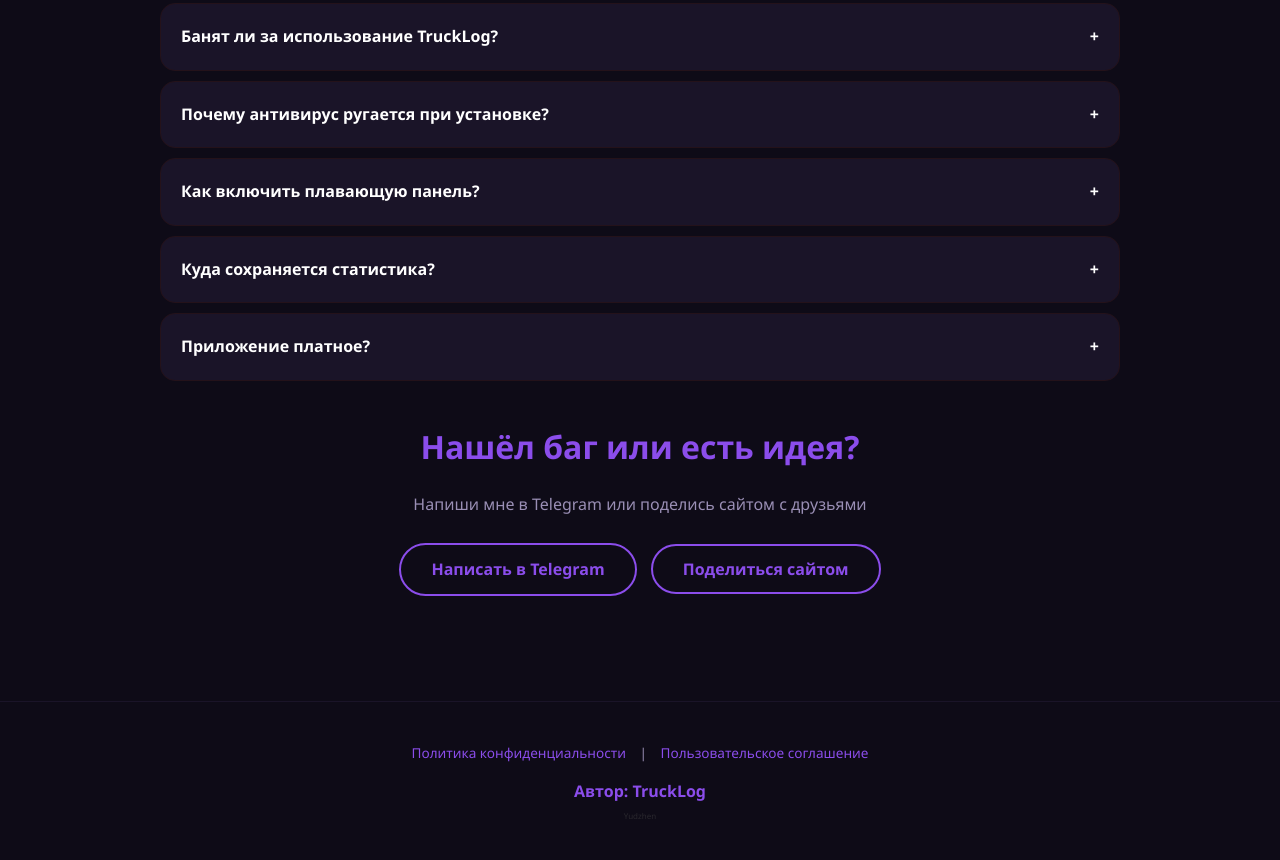
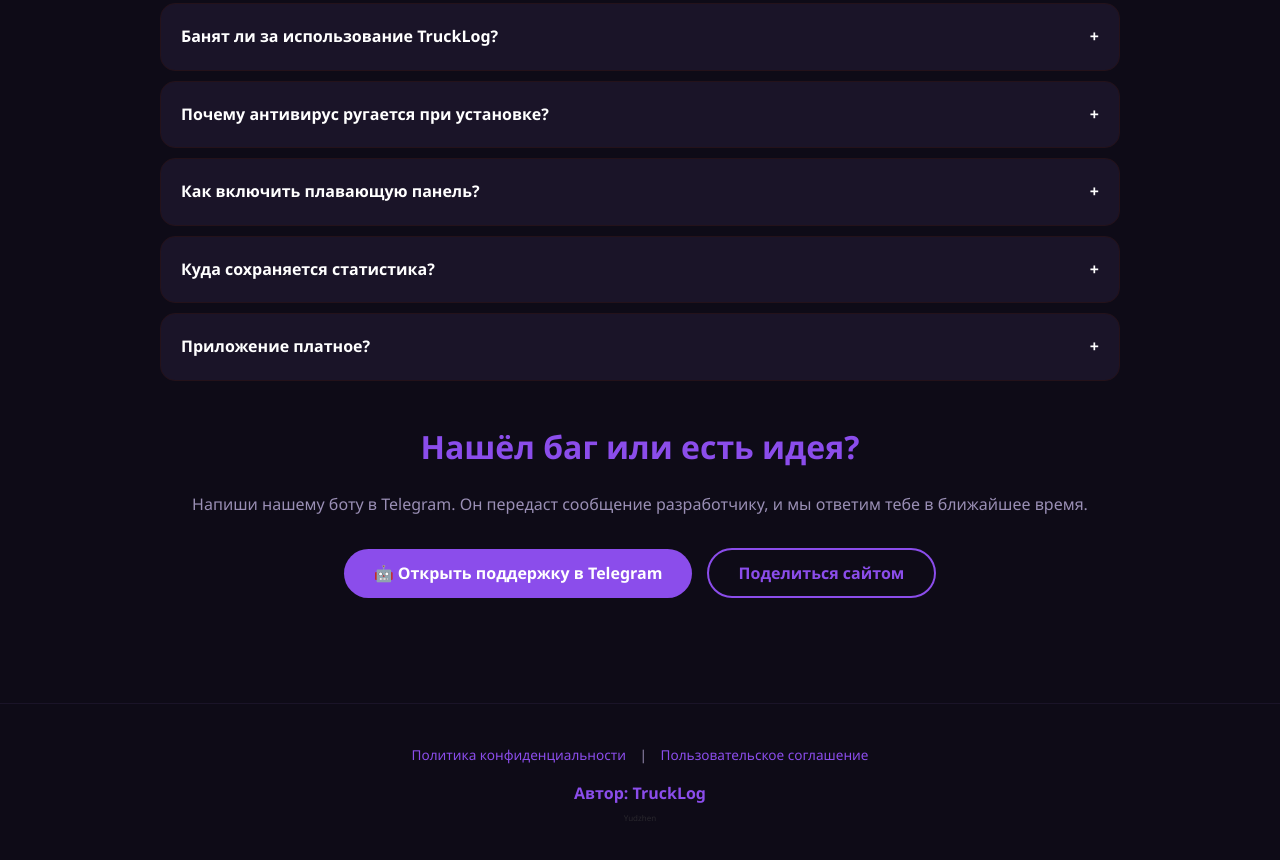
Before and after one commit to mgenya269/TruckLog, a plain HTML site: page index.html in a window 1280 px wide. Shown: the part 4381-5241 px from the top of the page. Drawn offline with Linux system fonts and the light colour scheme.

Commit message:
Update index.html

```diff
--- a/index.html
+++ b/index.html
@@ -490,9 +490,15 @@
         <!-- 11. ОБРАТНАЯ СВЯЗЬ -->
         <div class="contact fade-in">
             <h2 class="section-title">Нашёл баг или есть идея?</h2>
-            <p style="color: #9A8FB5; margin-bottom: 20px;">Напиши мне в Telegram или поделись сайтом с друзьями</p>
-            <a href="https://t.me/yudzhen21" class="btn-contact" target="_blank">Написать в Telegram</a>
-            <button class="btn-contact" onclick="shareSite()">Поделиться сайтом</button>
+            <p style="color: #9A8FB5; margin-bottom: 20px;">
+                Напиши нашему боту в Telegram. Он передаст сообщение разработчику, и мы ответим тебе в ближайшее время.
+            </p>
+            <a href="https://t.me/TruckLog_Support_bot" class="btn-contact" target="_blank" style="background: #8B4DEB; color: white; border: none;">
+                🤖 Открыть поддержку в Telegram
+            </a>
+            <button class="btn-contact" onclick="shareSite()" style="margin-top: 10px;">
+                Поделиться сайтом
+            </button>
         </div>
 
     </div>
```
